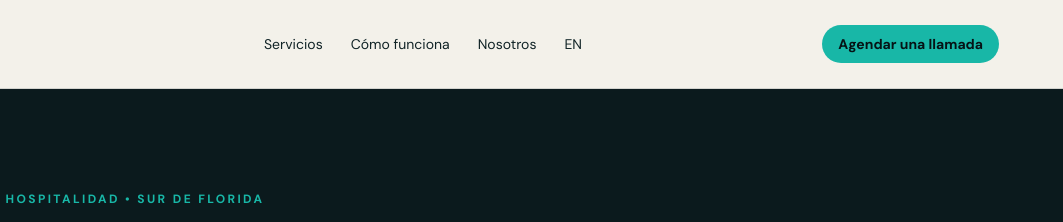
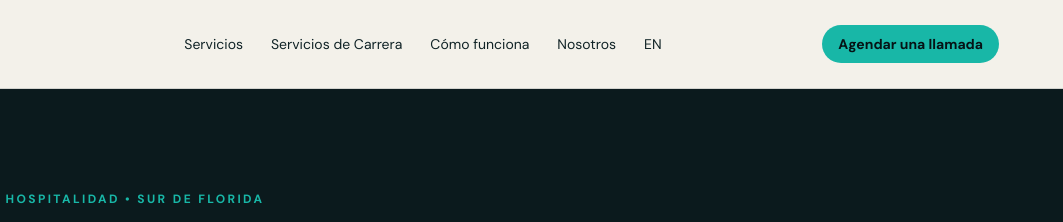
Before and after one commit to JEFScouting/jefscouting, a plain HTML site: page es/index.html in a window 1280 px wide. Shown: the top 222 px of the page, 217-1280 px from the left. Drawn offline with nearby package versions, Linux system fonts and the light colour scheme.

Commit message:
Link Career Services from Spanish navigation

```diff
--- a/es/index.html
+++ b/es/index.html
@@ -30,7 +30,7 @@
 <body>
 <header class="site-header">
 <a class="brand" href="#top" aria-label="Inicio de JEF Scouting"><img class="brand-logo" src="../static/landing-v1/jef-scouting-official-logo.jpg" alt="JEF Scouting"><span>Scouting</span></a>
-<nav><a href="#services">Servicios</a><a href="#approach">Cómo funciona</a><a href="#about">Nosotros</a><a href="/" lang="en" hreflang="en">EN</a></nav>
+<nav><a href="#services">Servicios</a><a href="/es/career-services.html">Servicios de Carrera</a><a href="#approach">Cómo funciona</a><a href="#about">Nosotros</a><a href="/" lang="en" hreflang="en">EN</a></nav>
 <a class="button small" href="https://calendly.com/jefscouting/30min" target="_blank" rel="noopener">Agendar una llamada</a>
 </header>
 <main id="top">
```
